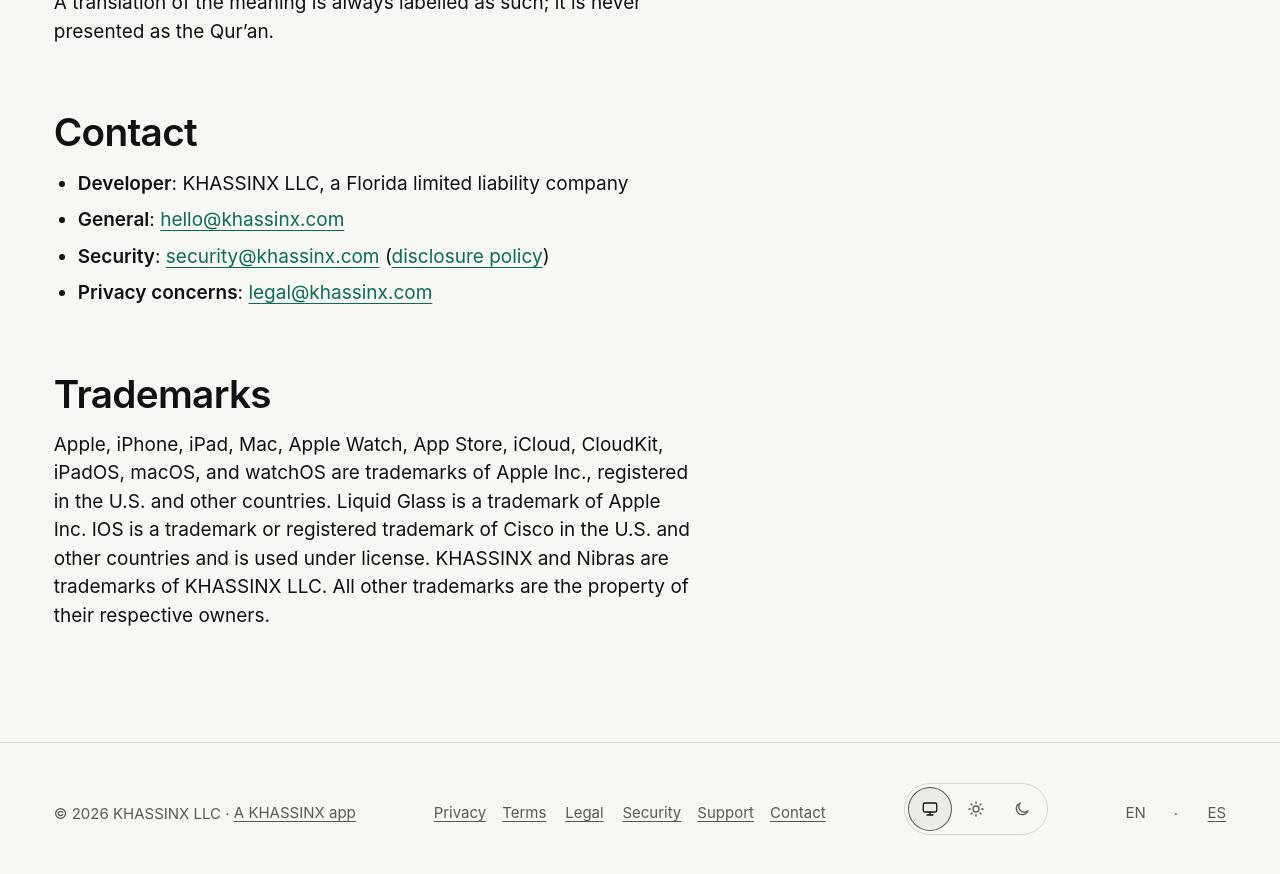
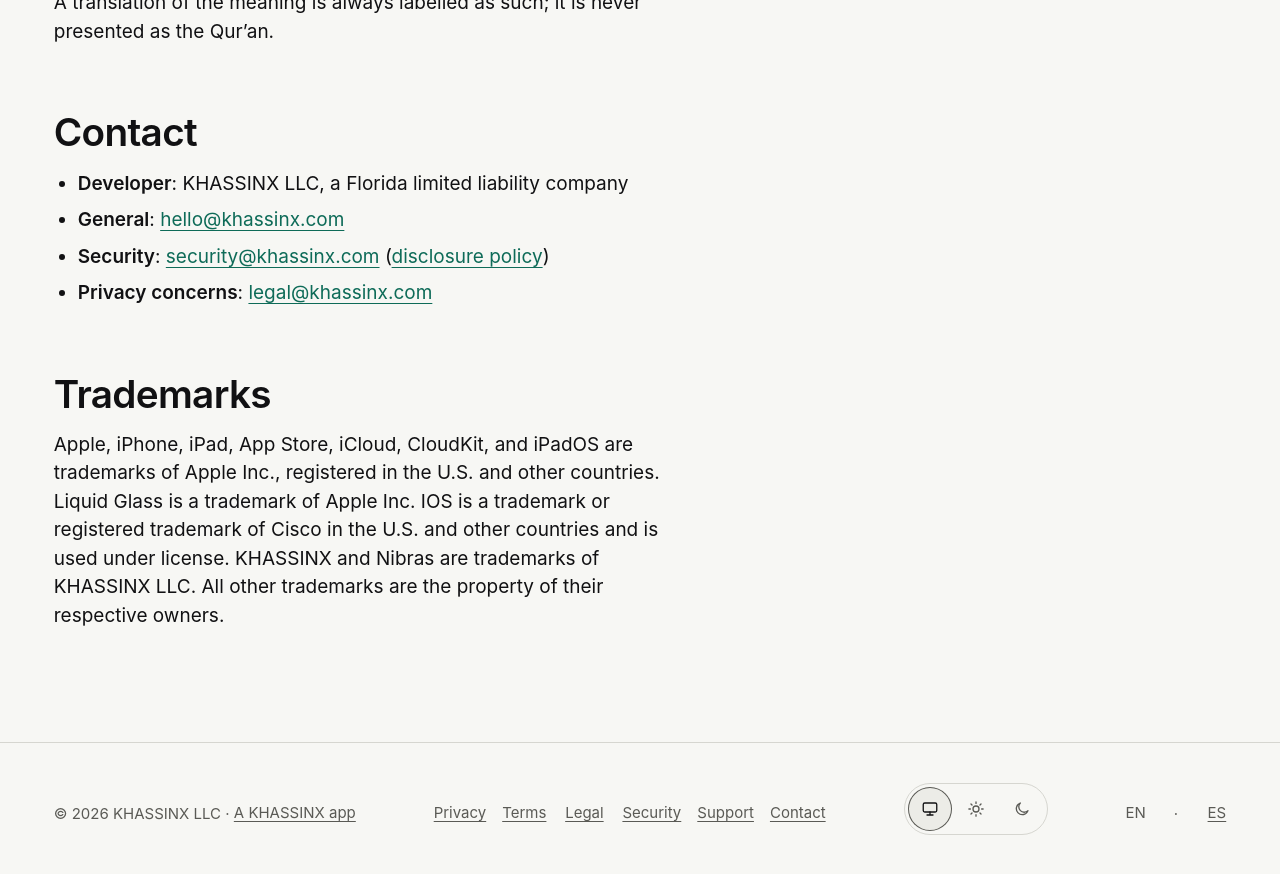
Before and after one commit to KhassinX/nibras-web, a Jekyll site: the page built from legal/index.md, in a window 1280 px wide and 900 px high, scrolled down 1235 px. Shown: the top 874 px of the window. Built offline with Jekyll 4.4.1, drawn with Linux system fonts in a browser that asks for light colours.

Commit message:
legal: name iPhone and iPad only (1.0.0)
Terms describe an iOS and iPadOS app, and the trademark notice drops Mac, Apple Watch, macOS and watchOS. Pending the owner's signature.

Co-Authored-By: Claude Opus 5.5 <noreply@anthropic.com>
Claude-Session: https://claude.ai/code/session_01HcbMZm97AK2qBxhKYzgV1m

```diff
--- a/legal/index.md
+++ b/legal/index.md
@@ -41,4 +41,4 @@ A translation of the meaning is always labelled as such; it is never presented a
 
 ## Trademarks
 
-Apple, iPhone, iPad, Mac, Apple Watch, App Store, iCloud, CloudKit, iPadOS, macOS, and watchOS are trademarks of Apple Inc., registered in the U.S. and other countries. Liquid Glass is a trademark of Apple Inc. IOS is a trademark or registered trademark of Cisco in the U.S. and other countries and is used under license. KHASSINX and Nibras are trademarks of KHASSINX LLC. All other trademarks are the property of their respective owners.
+Apple, iPhone, iPad, App Store, iCloud, CloudKit, and iPadOS are trademarks of Apple Inc., registered in the U.S. and other countries. Liquid Glass is a trademark of Apple Inc. IOS is a trademark or registered trademark of Cisco in the U.S. and other countries and is used under license. KHASSINX and Nibras are trademarks of KHASSINX LLC. All other trademarks are the property of their respective owners.
```
Also changed, not shown: es/legal/index.md (+1 -1 lines).
